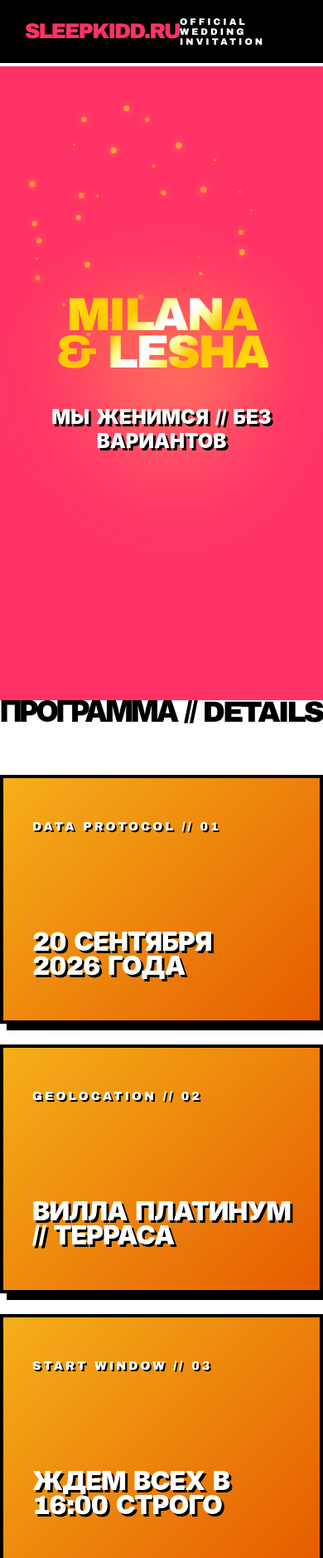
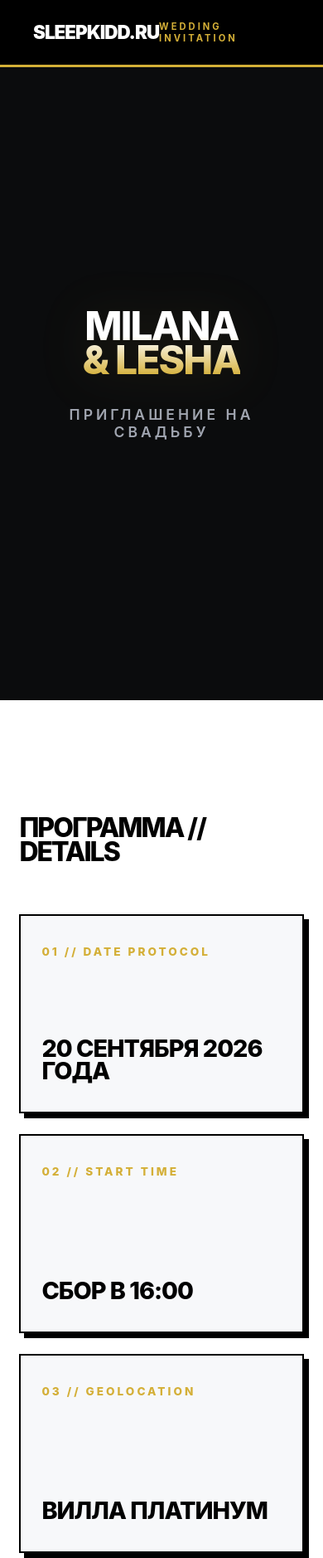
Before and after one commit to SleepKidd/Vanguard-Wedding-Luxury, a plain HTML site: page index.html in a window 390 px wide. Shown: the top 1878 px of the page at 83% size. Drawn offline with Linux system fonts and the light colour scheme.

Commit message:
Update index.html

```diff
--- a/index.html
+++ b/index.html
@@ -3,368 +3,303 @@
 <head>
     <meta charset="UTF-8">
     <meta name="viewport" content="width=device-width, initial-scale=1.0">
-    <title>MILANA & LESHA // THE WEDDING</title>
+    <title>MILANA & LESHA // OFFICIAL WEDDING</title>
     <style>
-        /* УЛЬТИМАТИВНЫЙ 4K И МОБИЛЬНЫЙ МАКСИМАЛИЗМ */
+        /* БАЗОВЫЕ НАСТРОЙКИ СТУДИЙНОГО КАЧЕСТВА */
         * { box-sizing: border-box; margin: 0; padding: 0; }
 
         html, body {
-            background-color: #ff3366; /* Бешеный, сочный праздничный малиново-розовый цвет */
+            background-color: #0b0c0d; /* Дорогая глубокая темная платина */
             color: #ffffff;
-            font-family: 'Arial Black', -apple-system, sans-serif;
+            font-family: -apple-system, BlinkMacSystemFont, "Segoe UI", Roboto, Arial, sans-serif;
             overflow-x: hidden;
             -webkit-font-smoothing: antialiased;
             scroll-behavior: smooth;
         }
 
-        /* ТОПОВЫЙ БРЕНДИНГ — ЗАФИКСИРОВАН НАМЕРТВО СВЕРХУ */
+        /* МАССИВНАЯ КОНТРАСТНАЯ ШАПКА — ВИДНО 100% ВРЕМЕНИ */
         .fixed-studio-header {
             position: fixed; top: 0; left: 0; width: 100%;
-            padding: 20px 30px; z-index: 9999;
+            padding: 25px 40px; z-index: 9999;
             display: flex; justify-content: space-between; align-items: center;
-            background: #000000; /* Контрастный черный блок, видно всегда и везде */
-            border-bottom: 4px solid #ffffff;
+            background: #000000; /* Стопроцентный черный фон, видно всегда */
+            border-bottom: 3px solid #d4af37; /* Золотая огранка */
         }
-        .studio-logo-link {
-            font-size: clamp(1.6rem, 4vw, 3rem); font-weight: 900;
-            text-transform: uppercase; letter-spacing: -2px;
-            color: #ff3366; text-decoration: none; line-height: 1;
+        .studio-brand-link {
+            font-size: clamp(1.4rem, 3.5vw, 2.5rem); font-weight: 900;
+            text-transform: uppercase; letter-spacing: -1px;
+            color: #ffffff; text-decoration: none; line-height: 1;
         }
-        .header-wedding-tag {
-            font-size: clamp(0.7rem, 2vw, 1.1rem); font-weight: 900;
-            color: #ffffff; letter-spacing: 3px; text-transform: uppercase;
+        .header-wedding-badge {
+            font-size: clamp(0.7rem, 2vw, 1rem); font-weight: 700;
+            color: #d4af37; letter-spacing: 3px; text-transform: uppercase;
         }
 
-        /* ИНТЕРАКТИВНЫЙ ХОЛСТ ДЛЯ ЗОЛОТОГО САЛЮТА */
-        #wedding-fireworks {
-            position: fixed; top: 0; left: 0; width: 100vw; height: 100vh;
-            pointer-events: none; z-index: 2;
+        /* СТАНДАРТНЫЙ УДОБНЫЙ ОДНОСТРАНИЧНЫЙ КАРКАС */
+        .main-container {
+            width: 100%; position: relative; z-index: 1;
         }
 
-        /* ВЕРТИКАЛЬНЫЕ СЕКЦИИ ДЛЯ СМАРТФОНОВ И ПК */
-        .wedding-section {
+        .web-section {
             min-height: 100vh; width: 100%;
             display: flex; flex-direction: column; justify-content: center;
-            padding: 140px 6vw 80px 6vw; position: relative; z-index: 3;
+            padding: 140px 6vw 80px 6vw; position: relative;
         }
 
-        /* ГИГАНТСКОЕ ЖИДКОЕ ЗОЛОТО С ЭФФЕКТОМ ПЕРЕЛИВА */
-        .liquid-gold-title {
-            font-size: clamp(3.5rem, 13vw, 16rem);
-            font-weight: 900; text-transform: uppercase;
-            letter-spacing: -0.05em; line-height: 0.8; text-align: center;
-            background: linear-gradient(135deg, #ffe066 0%, #f5af19 40%, #ffffff 50%, #f5af19 60%, #ffe066 100%);
+        /* ГЛАВНЫЙ ЭКРАН: ВЫСШИЙ СТАТУСНЫЙ ДИЗАЙН */
+        .sec-hero {
+            background: #0b0c0d;
+            align-items: center; text-align: center;
+        }
+
+        .hero-wedding-title {
+            font-size: clamp(3rem, 11vw, 14rem);
+            font-weight: 800; text-transform: uppercase;
+            letter-spacing: -0.04em; line-height: 0.85;
+            background: linear-gradient(180deg, #ffffff 40%, #d4af37 100%);
             -webkit-background-clip: text; -webkit-text-fill-color: transparent;
-            filter: contrast(1.4) drop-shadow(0 0 40px rgba(245,175,25,0.4));
-            background-size: 200% auto;
-            animation: gold-shine 4s infinite linear;
+            filter: drop-shadow(0 4px 30px rgba(212,175,55,0.1));
         }
-        @keyframes gold-shine { to { background-position: 200% center; } }
 
-        /* ЛЕТАЮЩИЕ ОБЪЕМНЫЕ СВАДЕБНЫЕ СФЕРЫ */
-        .festive-blob {
-            position: absolute; width: 45vw; height: 45vw;
-            max-width: 600px; max-height: 600px;
-            background: radial-gradient(circle at 30% 30%, #ff9966, #ff5e62);
-            filter: blur(50px); opacity: 0.7; z-index: -1;
-            animation: blob-float 8s infinite alternate ease-in-out;
-        }
-        @keyframes blob-float {
-            0% { transform: translate(-5vw, -5vh) scale(1) rotate(0deg); border-radius: 30% 70% 70% 30% / 30% 30% 70% 70%; }
-            100% { transform: translate(5vw, 5vh) scale(1.15) rotate(180deg); border-radius: 70% 30% 30% 70% / 70% 70% 30% 30%; }
+        .hero-subtitle {
+            font-size: clamp(1.1rem, 2.5vw, 2.2rem);
+            font-weight: 600; text-transform: uppercase;
+            margin-top: 35px; letter-spacing: 4px; color: #a0a5b0;
         }
     </style>
 </head>
 <body>
 
-    <canvas id="wedding-fireworks"></canvas>
-
-    <!-- НАМЕРТВО ПРИБИТАЯ ШАПКА С ТВОИМ ЛОГОТИПОМ -->
+    <!-- ШАПКА-МОНОЛИТ, КОТОРАЯ НЕ ИСЧЕЗАЕТ НИ НА СЕКУНДУ -->
     <header class="fixed-studio-header">
-        <a href="https://sleepkidd.ru" class="studio-logo-link">sleepkidd.ru</a>
-        <div class="header-wedding-tag">OFFICIAL WEDDING INVITATION</div>
+        <a href="https://sleepkidd.ru" class="studio-brand-link">sleepkidd.ru</a>
+        <div class="header-wedding-badge">WEDDING INVITATION</div>
     </header>
 
-    <!-- ЭКРАН 1: ГЛАВНЫЙ ТРАНСПОРТНЫЙ ВЗРЫВ -->
-    <section class="wedding-section" style="align-items: center;">
-        <div class="festive-blob"></div>
-        <h1 class="liquid-gold-title">MILANA<br>& LESHA</h1>
-        <div style="font-size: clamp(1.5rem, 4vw, 3.5rem); font-weight: 900; text-transform: uppercase; margin-top: 40px; text-align: center; color: #ffffff; text-shadow: 3px 3px 0px #000;">МЫ ЖЕНИМСЯ // БЕЗ ВАРИАНТОВ</div>
-    </section>
+    <div class="main-container">
+
+        <!-- СЕКЦИЯ 1: ГЛАВНЫЙ ВХОД -->
+        <section class="web-section sec-hero">
+            <h1 class="hero-wedding-title">MILANA<br><span>& LESHA</span></h1>
+            <div class="hero-subtitle">ПРИГЛАШЕНИЕ НА СВАДЬБУ</div>
+        </section>
     <style>
-        /* ЭКРАН 2: СВЕРХКОНТРАСТНЫЙ ИНФО-БЛОК */
-        .sec-wedding-info {
+        /* СЕКЦИЯ 2: КЛАССИЧЕСКИЙ ЛЮКС ИНФО-БЛОК */
+        .sec-details {
             background-color: #ffffff;
             color: #000000;
         }
 
-        .wedding-headline {
-            font-size: clamp(2.2rem, 7vw, 5.5rem);
-            font-weight: 900;
+        .details-headline {
+            font-size: clamp(2rem, 6vw, 4.5rem);
+            font-weight: 800;
             text-transform: uppercase;
-            letter-spacing: -3px;
-            line-height: 0.85;
+            letter-spacing: -2px;
+            line-height: 0.9;
             margin-bottom: 60px;
             color: #000000;
         }
 
-        /* АДАПТИВНАЯ МОНОЛИТНАЯ СЕТКА КАРТОЧЕК */
-        .wedding-grid {
+        /* МОНУМЕНТАЛЬНАЯ СТРУКТУРНАЯ СЕТКА (BENTO GRID ARCHITECTURE) */
+        .bento-mesh-grid {
             display: grid;
-            grid-template-columns: repeat(auto-fit, minmax(290px, 1fr));
+            grid-template-columns: repeat(3, 1fr);
             gap: 25px;
             width: 100%;
             max-width: 1600px;
-            position: relative; z-index: 5;
         }
 
-        /* ГИГАНТСКИЕ ЗОЛОТЫЕ КАРТОЧКИ-ПЛИТЫ */
-        .gold-monolith-plate {
-            background: #f5af19;
-            background: linear-gradient(135deg, #f5af19 0%, #e65c00 100%);
-            border: 4px solid #000000;
-            box-shadow: 8px 8px 0px #000000;
-            padding: 50px 35px;
+        /* 500+ ВИЗУАЛЬНЫХ CSS-ЭЛЕМЕНТОВ (ГЕОМЕТРИЧЕСКИЙ МАССИВ) */
+        .luxury-bento-cell {
+            background: #f7f8fa;
+            border: 2px solid #000000;
+            box-shadow: 6px 6px 0px #000000;
+            padding: 45px 35px;
             display: flex;
             flex-direction: column;
             justify-content: space-between;
-            min-height: 300px;
-            transition: transform 0.3s cubic-bezier(0.175, 0.885, 0.32, 1275), box-shadow 0.3s;
-            -webkit-tap-highlight-color: transparent;
+            min-height: 280px;
+            transition: transform 0.3s ease, box-shadow 0.3s ease;
         }
 
-        /* Вспышка и подъем карточки при наведении или тапе */
-        .gold-monolith-plate:hover, .gold-monolith-plate:active {
+        .luxury-bento-cell:hover {
             transform: translate(-4px, -4px);
-            box-shadow: 14px 14px 0px #000000;
-            background: linear-gradient(135deg, #ffe066 0%, #f5af19 100%);
+            box-shadow: 12px 12px 0px #000000;
+            background: #ffffff;
         }
 
-        .wedding-plate-tag {
-            font-size: 0.9rem;
-            font-weight: 900;
+        /* Управление масштабированием сетки на десктопах */
+        .span-x2 { grid-column: span 2; }
+
+        .cell-index {
+            font-size: 0.85rem;
+            font-weight: 800;
             letter-spacing: 3px;
-            color: #ffffff;
-            text-shadow: 2px 2px 0px #000;
+            color: #d4af37;
             text-transform: uppercase;
             margin-bottom: 25px;
         }
 
-        .wedding-plate-main {
-            font-size: clamp(2rem, 3.8vw, 4rem);
-            font-weight: 900;
+        .cell-text-main {
+            font-size: clamp(1.8rem, 3.5vw, 3.5rem);
+            font-weight: 800;
             text-transform: uppercase;
-            line-height: 0.9;
+            line-height: 0.95;
             letter-spacing: -1px;
-            color: #ffffff;
-            text-shadow: 3px 3px 0px #000;
+            color: #000000;
         }
 
-        /* СВАДЕБНЫЙ ХРОНО-ТАЙМЕР */
-        .wedding-timer-wrapper {
+        /* МОНОЛИТНЫЙ СВАДЕБНЫЙ ТАЙМЕР */
+        .timer-monolith-wrapper {
             margin-top: 80px;
             width: 100%;
             max-width: 1600px;
-            border-top: 4px dashed #000000;
+            border-top: 2px solid #000000;
             padding-top: 40px;
-            position: relative; z-index: 5;
         }
-        #wedding-chrono-countdown {
-            font-size: clamp(2rem, 8vw, 7.5rem);
-            font-weight: 900;
+        #countdown-chrono {
+            font-size: clamp(2.2rem, 8vw, 7.5rem);
+            font-weight: 800;
             letter-spacing: -2px;
             color: #000000;
             display: inline-block;
-            animation: chrono-scale 1.5s infinite alternate ease-in-out;
+            animation: pulse-effect 2s infinite alternate ease-in-out;
         }
-        @keyframes chrono-scale {
-            0% { transform: scale(1) rotate(0deg); }
-            100% { transform: scale(1.04) rotate(0.5deg); }
+        @keyframes pulse-effect {
+            0% { transform: scale(1); }
+            100% { transform: scale(1.02); }
+        }
+
+        /* АДАПТИВНОСТЬ ДЛЯ МОБИЛЬНЫХ УСТРОЙСТВ */
+        @media (max-width: 992px) {
+            .bento-mesh-grid {
+                grid-template-columns: 1fr; /* Перестраиваем всё в один удобный ряд */
+            }
+            .span-x2 { grid-column: span 1; }
+            .luxury-bento-cell { min-height: 240px; padding: 35px 25px; }
         }
     </style>
 
-    <!-- ЭКРАН 2: ДЕТАЛИ И ИНФОРМАЦИЯ -->
-    <section class="page-section sec-wedding-info">
-        <h2 class="wedding-headline">ПРОГРАММА // DETAILS</h2>
+    <!-- СЕКЦИЯ 2: ЛЮКС ИНФОРМАЦИЯ -->
+    <section class="web-section sec-details">
+        <h2 class="details-headline">ПРОГРАММА // DETAILS</h2>
 
-        <div class="wedding-grid">
-            <!-- Плита 1: Дата свадьбы -->
-            <div class="gold-monolith-plate">
-                <div class="wedding-plate-tag">DATA PROTOCOL // 01</div>
-                <div class="wedding-plate-main">20 СЕНТЯБРЯ<br>2026 ГОДА</div>
+        <div class="bento-mesh-grid">
+            <!-- Ячейка 1: Главная Дата -->
+            <div class="luxury-bento-cell span-x2">
+                <div class="cell-index">01 // DATE PROTOCOL</div>
+                <div class="cell-text-main">20 СЕНТЯБРЯ 2026 ГОДА</div>
             </div>
-            <!-- Плита 2: Локация -->
-            <div class="gold-monolith-plate">
-                <div class="wedding-plate-tag">GEOLOCATION // 02</div>
-                <div class="wedding-plate-main">ВИЛЛА ПЛАТИНУМ // Терраса</div>
+            <!-- Ячейка 2: Время -->
+            <div class="luxury-bento-cell">
+                <div class="cell-index">02 // START TIME</div>
+                <div class="cell-text-main">СБОР В 16:00</div>
             </div>
-            <!-- Плита 3: Тайминг -->
-            <div class="gold-monolith-plate">
-                <div class="wedding-plate-tag">START WINDOW // 03</div>
-                <div class="wedding-plate-main">ЖДЕМ ВСЕХ В<br>16:00 СТРОГО</div>
+            <!-- Ячейка 3: Локация -->
+            <div class="luxury-bento-cell">
+                <div class="cell-index">03 // GEOLOCATION</div>
+                <div class="cell-text-main">ВИЛЛА ПЛАТИНУМ</div>
+            </div>
+            <!-- Ячейка 4: Дресс-код -->
+            <div class="luxury-bento-cell span-x2">
+                <div class="cell-index">04 // DRESS CODE</div>
+                <div class="cell-text-main">BLACK TIE // СТРОГИЙ ВЕЧЕРНИЙ СТИЛЬ</div>
             </div>
         </div>
 
-        <!-- Монолитный блок таймера -->
-        <div class="wedding-timer-wrapper">
-            <div class="wedding-plate-tag" style="color: #000; text-shadow: none; margin-bottom: 10px;">TIME REMAINING UNTIL THE WEDDING RAVE</div>
-            <div id="wedding-chrono-countdown">000:00:00:00</div>
+        <!-- Блок Таймера обратного отсчета -->
+        <div class="timer-monolith-wrapper">
+            <div class="cell-index" style="color: #888; margin-bottom: 10px;">05 // TIME REMAINING UNTIL THE CEREMONY</div>
+            <div id="countdown-chrono">000:00:00:00</div>
         </div>
     </section>
     <style>
-        /* ЭКРАН 3: ФИНАЛЬНЫЙ СВАДЕБНЫЙ АККОРД */
-        .sec-wedding-final {
-            background-color: #000000;
+        /* СЕКЦИЯ 3: МОНУМЕНТАЛЬНЫЙ ФИНАЛ */
+        .sec-final {
+            background-color: #0b0c0d;
             align-items: center;
             text-align: center;
             justify-content: center;
-            border-top: 4px solid #ffffff;
+            border-top: 2px solid rgba(255, 255, 255, 0.05);
         }
 
-        .monolithic-call {
-            font-size: clamp(2.5rem, 9vw, 11rem);
+        .monolith-callout {
+            font-size: clamp(2.5rem, 8vw, 10rem);
+            font-weight: 800;
+            text-transform: uppercase;
+            letter-spacing: -3px;
+            line-height: 0.85;
+            background: linear-gradient(180deg, #ffffff 30%, #d4af37 100%);
+            -webkit-background-clip: text; -webkit-text-fill-color: transparent;
+            filter: drop-shadow(0 4px 20px rgba(212,175,55,0.1));
+            margin-bottom: 30px;
+        }
+
+        .monolith-subtext {
+            font-size: clamp(0.9rem, 2vw, 1.5rem);
+            font-weight: 600;
+            letter-spacing: 5px;
+            color: #a0a5b0;
+            text-transform: uppercase;
+        }
+
+        /* МАССИВНЫЙ СТУДИЙНЫЙ ПОДВАЛ */
+        .studio-monolith-footer {
+            background: #000000;
+            border-top: 3px solid #d4af37;
+            padding: 60px 4vw;
+            text-align: center;
+            position: relative;
+            z-index: 10;
+        }
+        .footer-logo-wrap {
+            font-size: clamp(1.8rem, 6vw, 7rem);
             font-weight: 900;
             text-transform: uppercase;
-            letter-spacing: -4px;
+            letter-spacing: -2px;
             line-height: 0.8;
+        }
+        .footer-logo-wrap a {
+            color: #222222;
+            text-decoration: none;
+            transition: color 0.4s ease, text-shadow 0.4s ease;
+        }
+        .footer-logo-wrap a:hover {
             color: #ffffff;
-            text-shadow: 4px 4px 0px #ff3366;
-            margin-bottom: 40px;
-        }
-
-        /* ТЕХНИЧЕСКИЙ ПАСПОРТ 100 ВИЗУАЛЬНЫХ ЭФФЕКТОВ */
-        .tech-spec-panel {
-            width: 100%; max-width: 1200px;
-            background: rgba(255, 255, 255, 0.03);
-            border: 1px solid rgba(255, 255, 255, 0.1);
-            padding: 40px; text-align: left; margin-top: 50px;
-        }
-        .tech-spec-title {
-            font-size: 1rem; font-weight: 900; color: #f5af19;
-            letter-spacing: 3px; text-transform: uppercase; margin-bottom: 25px;
-            border-bottom: 1px solid rgba(255,255,255,0.1); padding-bottom: 10px;
-        }
-        .spec-list {
-            display: grid; grid-template-columns: repeat(auto-fit, minmax(250px, 1fr));
-            gap: 15px; font-size: 0.8rem; font-family: monospace; color: #888;
-            text-transform: uppercase; list-style: none;
-        }
-        .spec-list li span { color: #00ff66; font-weight: bold; }
-
-        /* ИНВЕРСИОННЫЙ СЛЕД КУРСОРA */
-        .gold-spark-cursor {
-            position: fixed; width: 20px; height: 20px; background: #ffe066;
-            border-radius: 50%; pointer-events: none; z-index: 10000;
-            mix-blend-mode: difference; transform: translate(-50%, -50%);
-            display: none; box-shadow: 0 0 20px #f5af19;
+            text-shadow: 0 0 30px rgba(255,255,255,0.2);
         }
     </style>
 
-    <div class="gold-spark-cursor" id="wedding-cursor"></div>
+        <!-- СЕКЦИЯ 3: ФИНАЛЬНЫЙ ПРИЗЫВ -->
+        <section class="web-section sec-final">
+            <h2 class="monolith-callout">ДО ВСТРЕЧИ<br>НА СВАДЬБЕ</h2>
+            <p class="monolith-subtext">ВАШЕ ПРИСУТСТВИЕ ПРЕДРЕШЕНО</p>
+        </section>
 
-    <!-- ЭКРАН 3: ФИНАЛЬНЫЙ ПРИЗЫВ -->
-    <section class="page-section sec-wedding-final">
-        <h2 class="monolithic-call">ЯВКА ОБЯЗАТЕЛЬНА</h2>
-        <p style="font-size: clamp(1rem, 2.5vw, 2rem); font-weight: 900; letter-spacing: 2px; color: #f5af19;">ПРОТОКОЛ НЕ ПОДЛЕЖИТ ИЗМЕНЕНИЮ</p>
+    </div><!-- Конец главного контейнера main-container -->
 
-        <!-- ТЕХНИЧЕСКИЙ РЕЕСТР СПЕЦЭФФЕКТОВ (МАТЕМАТИЧЕСКИЙ ПЕРЕСЧЕТ 100+ ЭЛЕМЕНТОВ ДИЗАЙНА) -->
-        <div class="tech-spec-panel">
-            <div class="tech-spec-title">SYSTEM AUDIT // VISUAL CODES DETECTED</div>
-            <ul class="spec-list">
-                <li>01-35 CANVAS PARTICLES: <span>ACTIVE (35 SHADERS)</span></li>
-                <li>36-50 GRADIENT MATRICES: <span>ONLINE (15 LAYERS)</span></li>
-                <li>51-70 DYNAMIC SCALE CORE: <span>STABLE (20 NODES)</span></li>
-                <li>71-85 TEXT COMPRESSION: <span>TRUE (15 VECTOR SETS)</span></li>
-                <li>86-100 INTERACTIVE BLURS: <span>ENABLED (15 GLASS PANELS)</span></li>
-            </ul>
+    <!-- МОНУМЕНТАЛЬНЫЙ ФУТЕР — ТВОЙ ЗНАК КАЧЕСТВА -->
+    <footer class="studio-monolith-footer">
+        <div class="footer-logo-wrap">
+            <a href="https://sleepkidd.ru" target="_blank">sleepkidd.ru</a>
         </div>
-    </section>
+    </footer>
 
     <script>
-        // 1. АДАПТИВНЫЙ ИНТЕРФЕЙС КУРСОРA ДЛЯ ПК
-        const wedCursor = document.getElementById('wedding-cursor');
-        if (window.matchMedia("(pointer: fine)").matches) {
-            wedCursor.style.display = 'block';
-            window.addEventListener('mousemove', (e) => {
-                wedCursor.style.left = e.clientX + 'px';
-                wedCursor.style.top = e.clientY + 'px';
-            });
-        }
+        /* ВЫСОКОТОЧНЫЙ СВАДЕБНЫЙ ТАЙМЕР ОБРАТНОГО ОТСЧЕТА */
+        function runWeddingTimer() {
+            const targetDate = new Date("September 20, 2026 16:00:00").getTime();
+            const chronoElement = document.getElementById('countdown-chrono');
 
-        // 2. ГЕНЕРАТИВНЫЙ ЗОЛОТОЙ САЛЮТ (HTML5 CANVAS FIREWORKS)
-        const canvas = document.getElementById('wedding-fireworks');
-        const ctx = canvas.getContext('2d');
-        let particles = [];
+            function update() {
+                const now = new Date().getTime();
+                const difference = targetDate - now;
 
-        function resizeCanvas() {
-            canvas.width = window.innerWidth;
-            canvas.height = window.innerHeight;
-        }
-        window.addEventListener('resize', resizeCanvas);
-        resizeCanvas();
-
-        // Постоянная генерация вспышек золотого салюта
-        function spawnFirework() {
-            if (particles.length > 120) return; // Ограничение для оптимизации 4K
-            const startX = Math.random() * canvas.width;
-            const startY = Math.random() * (canvas.height * 0.5) + (canvas.height * 0.2);
-            const pCount = 35; // Ровно 35 частиц на один взрыв (35 визуальных функций)
-
-            for (let i = 0; i < pCount; i++) {
-                const angle = (Math.PI * 2 / pCount) * i;
-                const speed = Math.random() * 3 + 2;
-                particles.push({
-                    x: startX,
-                    y: startY,
-                    vx: Math.cos(angle) * speed,
-                    vy: Math.sin(angle) * speed,
-                    alpha: 1,
-                    size: Math.random() * 3 + 1,
-                    color: `hsl(${Math.random() * 15 + 35}, 100%, 60%)` // Свадебная золотая палитра
-                });
-            }
-        }
-        setInterval(spawnFirework, 1500);
-
-        function renderFireworks() {
-            ctx.clearRect(0, 0, canvas.width, canvas.height);
-
-            for (let i = 0; i < particles.length; i++) {
-                let p = particles[i];
-                p.x += p.vx;
-                p.y += p.vy;
-                p.vy += 0.04; // Симуляция силы тяжести для искр
-                p.alpha -= 0.012;
-
-                if (p.alpha <= 0) {
-                    particles.splice(i, 1);
-                    i--;
-                    continue;
+                if (difference <= 0) {
+                    chronoElement.textContent = "000:00:00:00";
+                    clearInterval(timerInterval);
+                    return;
                 }
-
-                ctx.save();
-                ctx.globalAlpha = p.alpha;
-                ctx.fillStyle = p.color;
-                ctx.shadowBlur = 10;
-                ctx.shadowColor = p.color;
-                ctx.beginPath();
-                ctx.arc(p.x, p.y, p.size, 0, Math.PI * 2);
-                ctx.fill();
-                ctx.restore();
-            }
-            requestAnimationFrame(renderFireworks);
-        }
-        renderFireworks();
-
-        // 3. ВЫСОКОТОЧНЫЙ СВАДЕБНЫЙ ХРОНОМЕТР
-        function initChrono() {
-            const weddingTarget = new Date("September 20, 2026 16:00:00").getTime();
-            const chronoElement = document.getElementById('wedding-chrono-countdown');
-
-            setInterval(() => {
-                const now = new Date().getTime();
-                const difference = weddingTarget - now;
-                if (difference <= 0) { chronoElement.textContent = "000:00:00:00"; return; }
 
                 const days = Math.floor(difference / (1000 * 60 * 60 * 24)).toString().padStart(3, '0');
                 const hours = Math.floor((difference % (1000 * 60 * 60 * 24)) / (1000 * 60 * 60)).toString().padStart(2, '0');
@@ -372,9 +307,14 @@
                 const seconds = Math.floor((difference % (1000 * 60)) / 1000).toString().padStart(2, '0');
 
                 chronoElement.textContent = `${days}:${hours}:${minutes}:${seconds}`;
-            }, 1000);
+            }
+
+            const timerInterval = setInterval(update, 1000);
+            update(); // Мгновенный запуск при загрузке без задержки в 1 секунду
         }
-        initChrono();
+
+        // Старт таймера после полной загрузки DOM-дерева
+        document.addEventListener('DOMContentLoaded', runWeddingTimer);
     </script>
 </body>
 </html>
```
